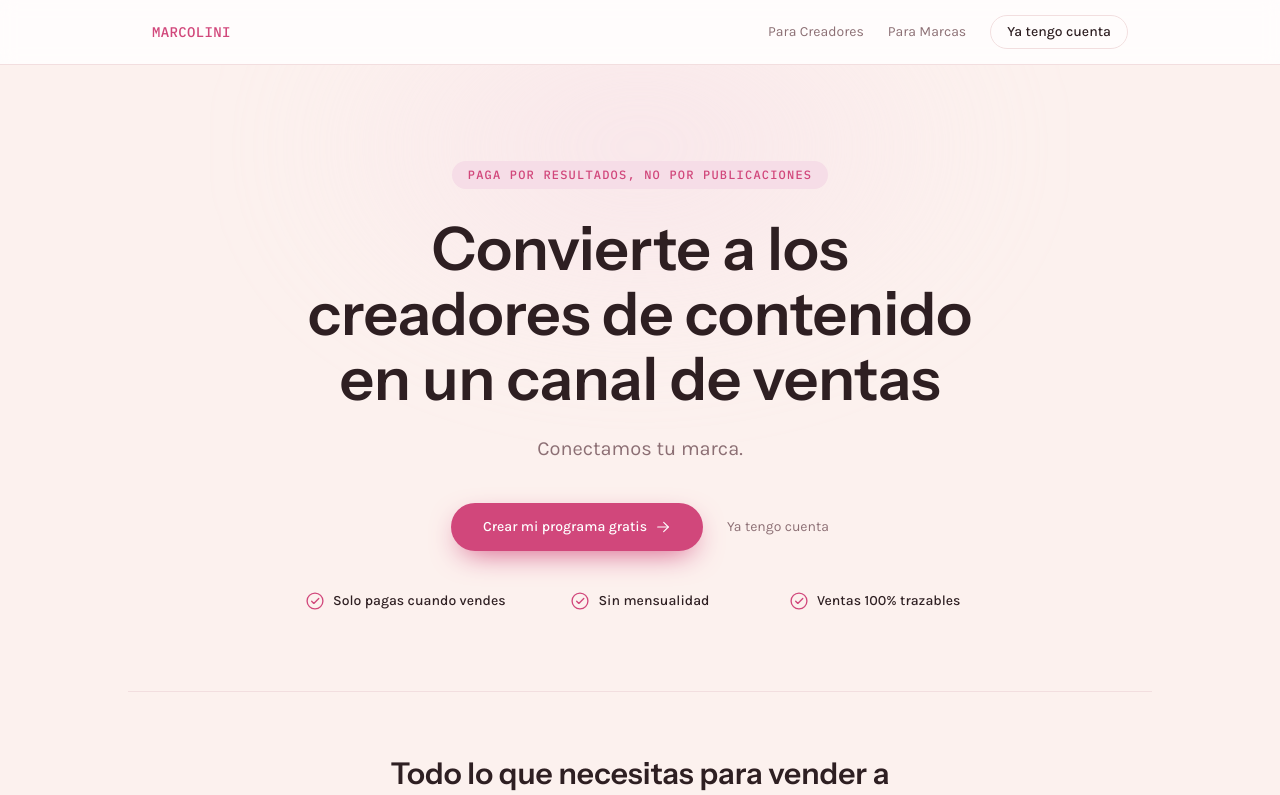
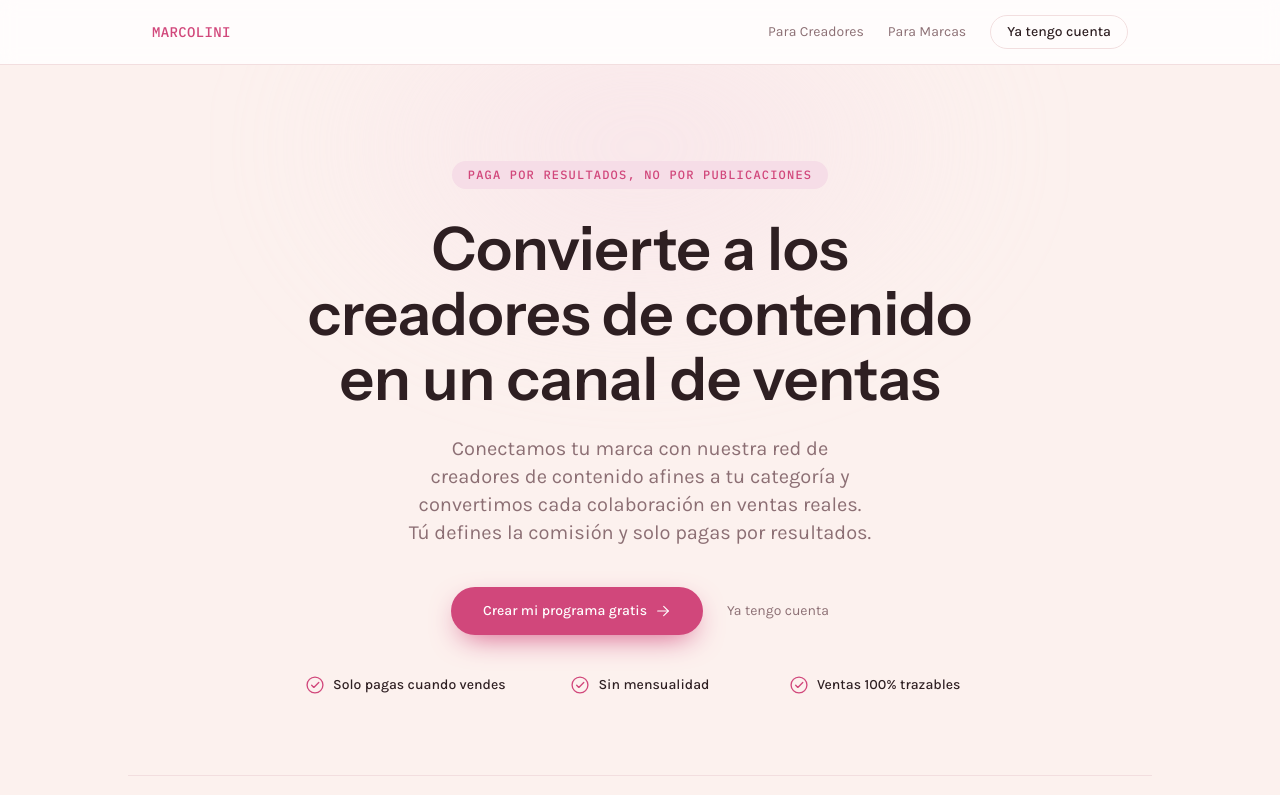
Before and after one commit to jdiaz-ops/test1234, a Next.js app: page /para-marcas in a window 1280 px wide. Shown: the top 795 px of the page. Built offline with nearby package versions, Linux system fonts and the light colour scheme.

Commit message:
para-marcas: completa el subhead del hero
Se había cortado en el dictado anterior — ahora queda completo:
"Conectamos tu marca con nuestra red de creadores de contenido afines
a tu categoría y convertimos cada colaboración en ventas reales. Tú
defines la comisión y solo pagas por resultados."

```diff
--- a/src/app/para-marcas/page.tsx
+++ b/src/app/para-marcas/page.tsx
@@ -69,7 +69,9 @@ export default function ParaMarcasPage() {
               Convierte a los creadores de contenido en un canal de ventas
             </h1>
             <p className="text-brand-ink-soft text-lg sm:text-xl max-w-xl mx-auto mb-10 text-balance">
-              Conectamos tu marca.
+              Conectamos tu marca con nuestra red de creadores de contenido afines a tu categoría y
+              convertimos cada colaboración en ventas reales. Tú defines la comisión y solo pagas
+              por resultados.
             </p>
             <div className="flex flex-col sm:flex-row items-center justify-center gap-4 sm:gap-6 mb-10">
               <Link
```
